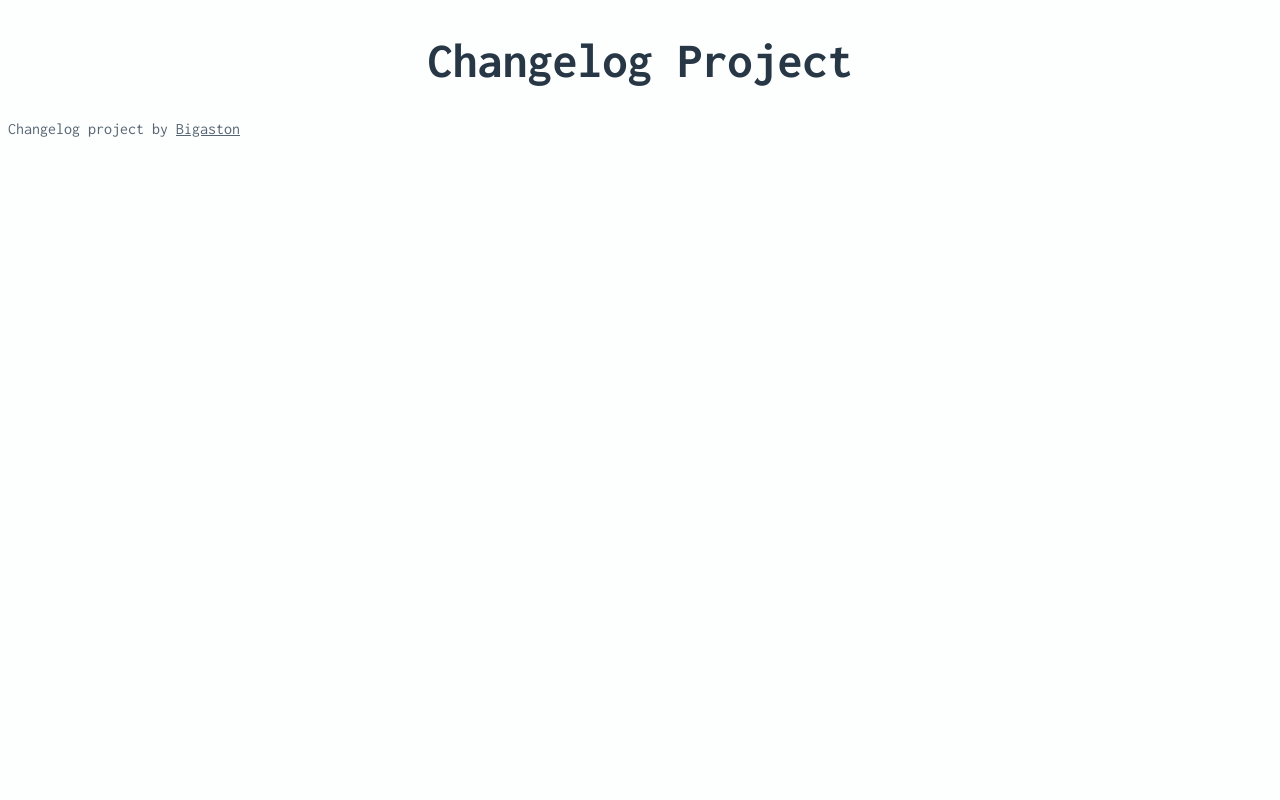
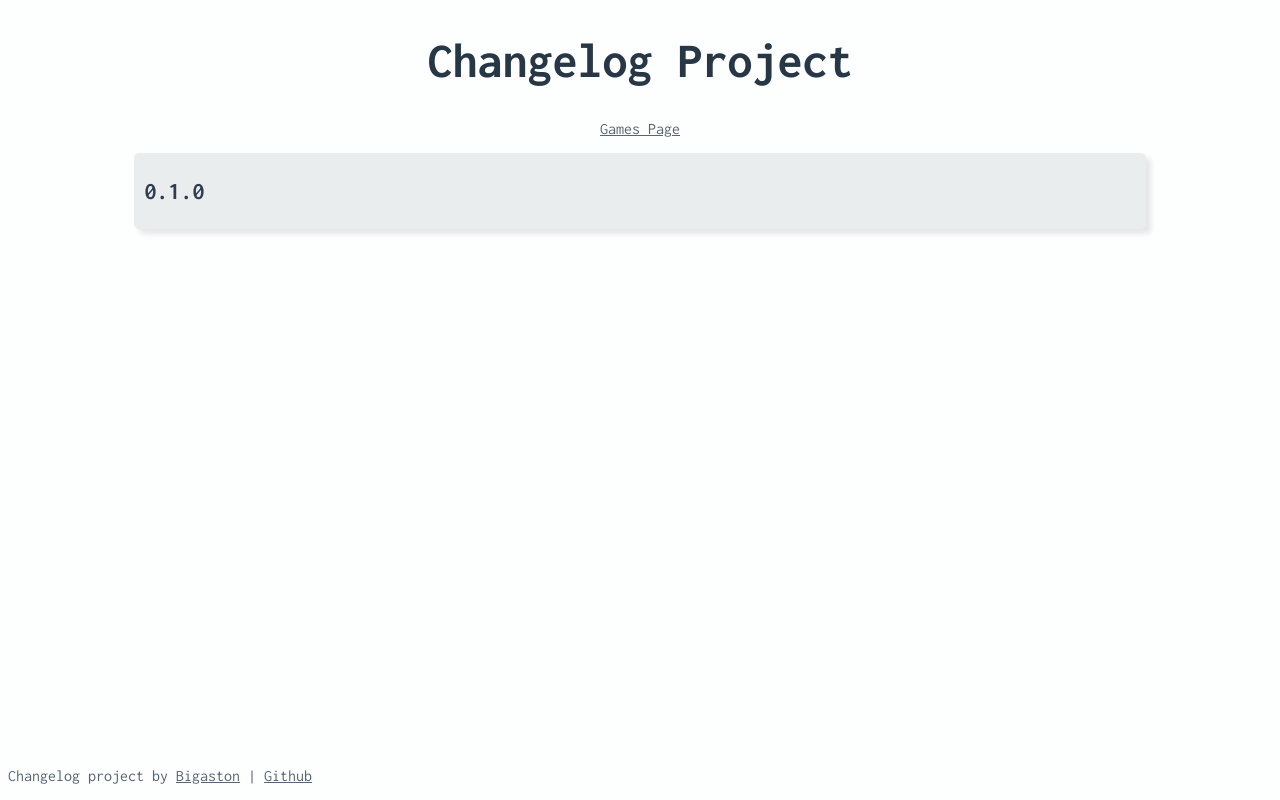
Before and after one commit to Bigaston/changelog, a plain HTML site: page index.html in a window 1280 px wide. Drawn offline with Linux system fonts and the light colour scheme.

Commit message:
First page

```diff
--- a/index.html
+++ b/index.html
@@ -8,9 +8,13 @@
 
     <body>
         <h1>Changelog Project</h1>
+        <p class="centre"><a href="https://www.bigaston.me">Games Page</a></p>
 
+        <section>
+            <h2>0.1.0</h2>
+        </section>
         <footer>
-            <p>Changelog project by <a href="https://twitter.com/Bigaston">Bigaston</a></p>
+            <p>Changelog project by <a href="https://twitter.com/Bigaston">Bigaston</a> | <a href="https://github.com/Bigaston/changelog-project">Github</a></p>
         </footer>
     </body>
 </html>
--- a/style.css
+++ b/style.css
@@ -16,9 +16,38 @@ a
     color: #566573;
 }
 
+section
+{
+    box-shadow: 5px 5px 5px #E5E7E9;
+    border-radius: 5px;
+    margin-left: 10%;
+    margin-right: 10%;
+    margin-top: 10px;
+
+    padding: 5px 10px 5px 10px;
+
+    background-color: #EAEDED;
+}
+
+footer
+{
+    position: absolute;
+    bottom: 0px;
+}
+
 h1
 {
     color: #273746;
     text-align: center;
     font-size: 50px;
 }
+
+h2
+{
+    color: #2C3E50;
+}
+
+.centre
+{
+    text-align: center;
+}
```
Also changed, not shown: 1 other file.
